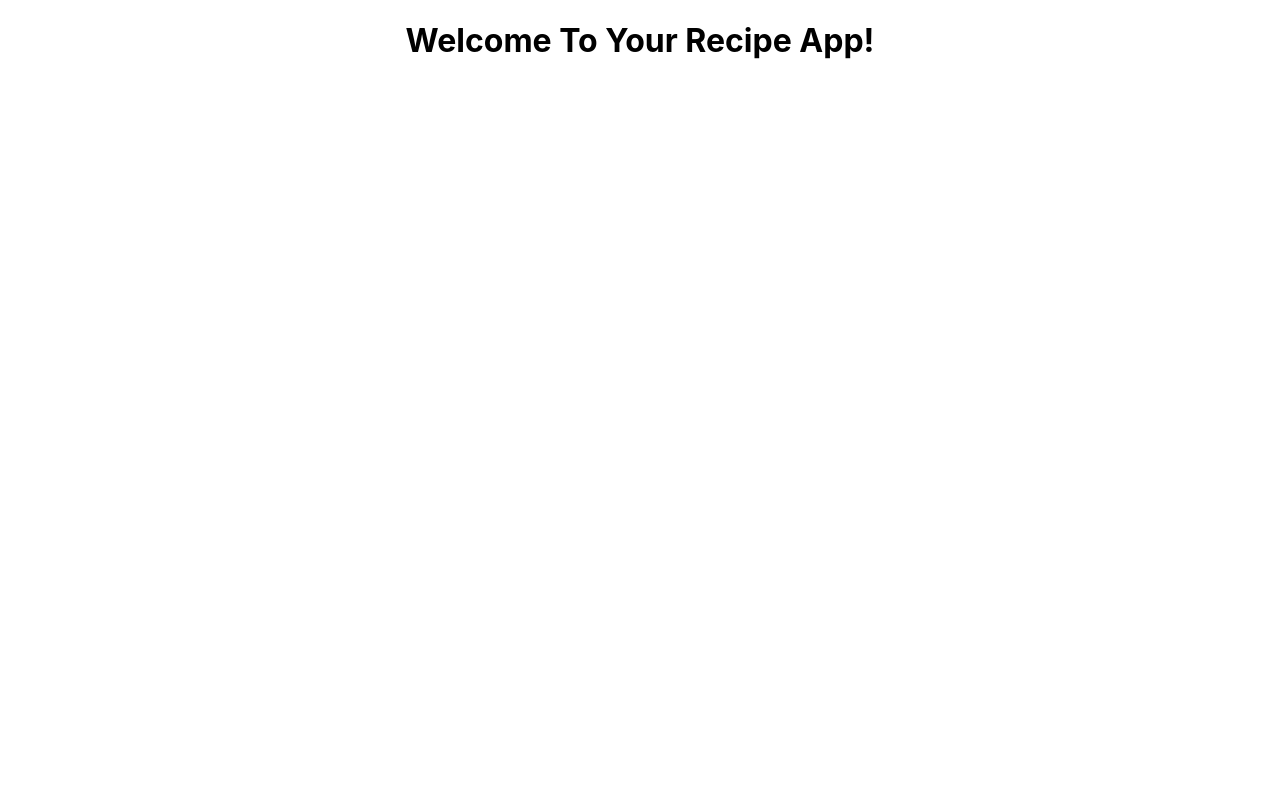
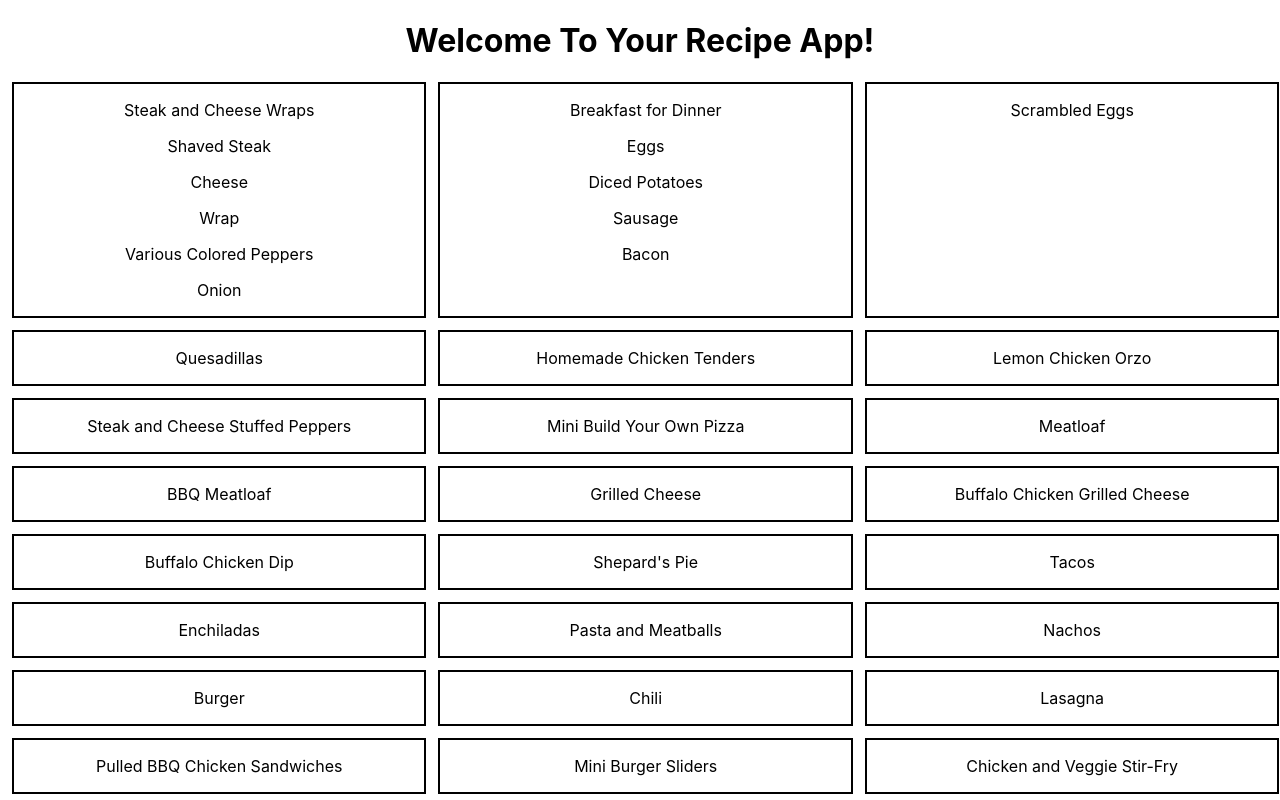
Before and after one commit to Mattmberg/react-typescript-recipe-app, a React (Create React App) app in the folder react-typescript-recipe-app/: page / in a window 1280 px wide. Shown: the top 800 px of the page. Built offline with nearby package versions, Linux system fonts and the light colour scheme.

Commit message:
Setting up initial structure and css

```diff
--- a/react-typescript-recipe-app/src/App.css
+++ b/react-typescript-recipe-app/src/App.css
@@ -16,3 +16,16 @@
 .App-link {
   color: #61dafb;
 }
+
+.grid-container {
+  padding-left: 12px;
+  padding-right: 12px;
+  display: grid;
+  grid-template-columns: 33% 33% 33%;
+  grid-gap: 12px;
+}
+
+.recipe-card {
+  border-style: solid;
+  border-width: 2px;
+}
--- a/react-typescript-recipe-app/src/components/container.jsx
+++ b/react-typescript-recipe-app/src/components/container.jsx
@@ -1,12 +1,26 @@
 import { Footer } from "./footer";
 import { Header } from "./header";
+import { recipeData } from "../data";
+import '../App.css';
 
 export const Container = () => {
     return (
         <>
             <Header/>
             <main className ="">
-
+                <div className="grid-container">
+                    {recipeData.map(recipe => {
+                        return(
+                            <div className="recipe-card" key={recipe.id}>
+                                <p>{recipe.name}</p>
+                                <p>{recipe.description}</p>
+                                {recipe.ingredients.map(ingredient => {
+                                    return(<p>{ingredient}</p>);
+                                })}
+                            </div>
+                        );
+                    })}
+                </div>
             </main>
             <Footer/>
         </>
```
